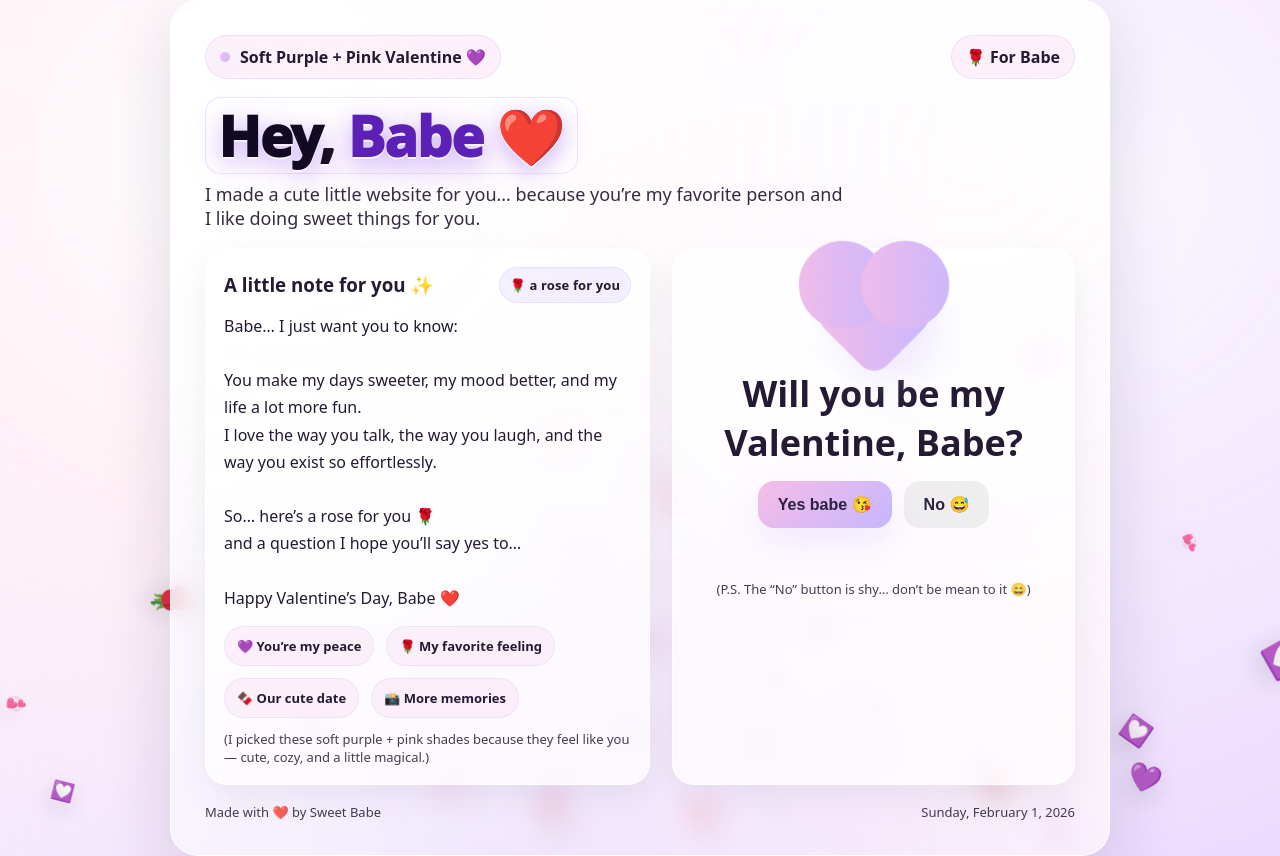
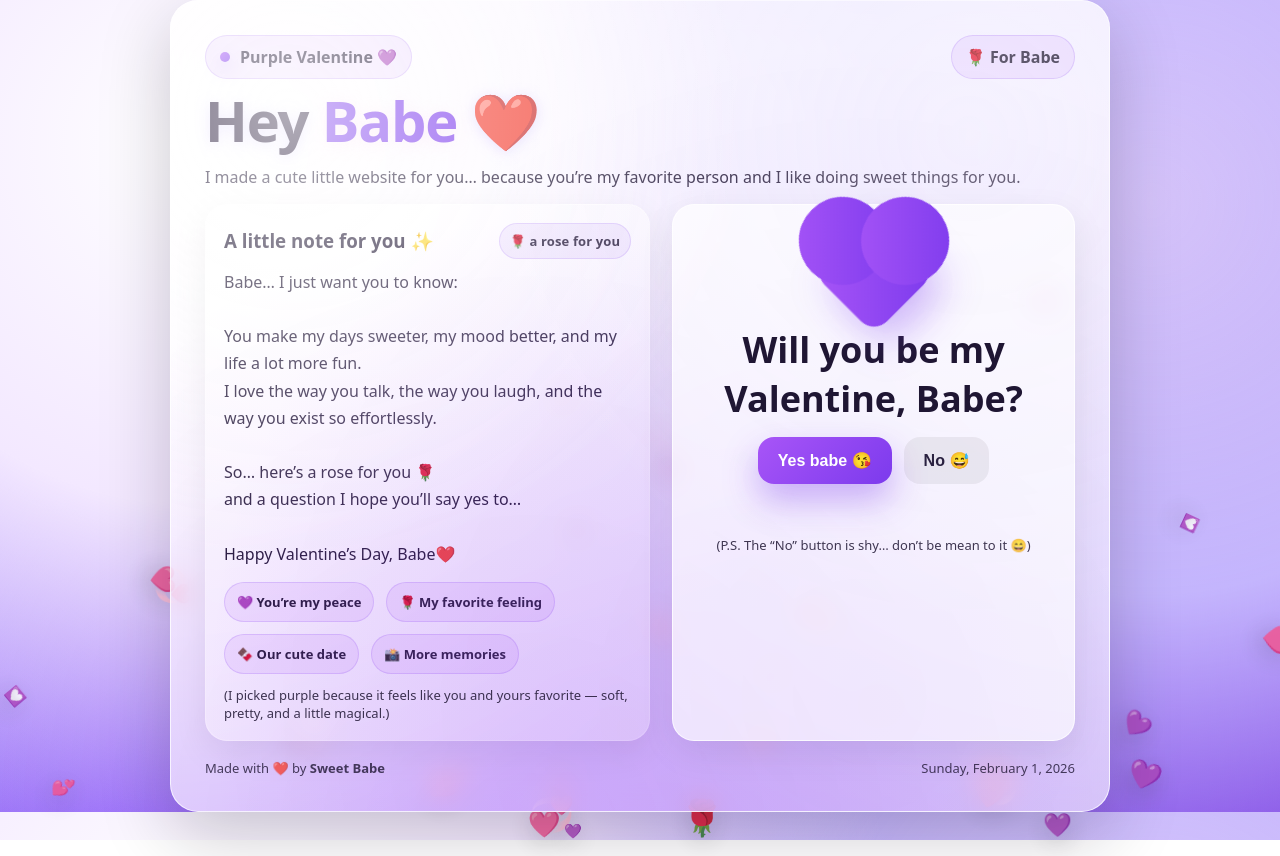
Before and after one commit to RudrakshSugandhi/Valentine, a plain HTML site: page index.html in a window 1280 px wide. Shown: the top 856 px of the page. Drawn offline with Linux system fonts and the light colour scheme.

Commit message:
Update styles and content for Valentine's theme

```diff
--- a/index.html
+++ b/index.html
@@ -6,18 +6,16 @@
   <title>For Babe ❤️ | Will You Be My Valentine?</title>
   <style>
     :root{
-      /* Softer lavender + blush (less bright background) */
-      --bg1:#fff1f7;      /* blush pink */
-      --bg2:#f3e8ff;      /* lavender mist */
-      --bg3:#e9d5ff;      /* light lilac */
-      --bg4:#c7b6ff;      /* gentle periwinkle */
-      --card: rgba(255,255,255,.80);
-      --text:#241a33;
-
-      /* Pastel accents */
-      --accent:#f5bde6;   /* pastel pink */
-      --accent2:#c7b6ff;  /* pastel purple */
-      --shadow: 0 22px 70px rgba(30, 18, 55, .14);
+      /* Purple palette */
+      --bg1:#f3e8ff;      /* lavender mist */
+      --bg2:#c4b5fd;      /* soft violet */
+      --bg3:#8b5cf6;      /* purple */
+      --bg4:#6d28d9;      /* deep purple */
+      --card: rgba(255,255,255,.72);
+      --text:#1f1633;
+      --accent:#a855f7;   /* bright purple */
+      --accent2:#7c3aed;  /* deeper */
+      --shadow: 0 22px 70px rgba(17, 11, 33, .22);
     }
 
     *{box-sizing:border-box}
@@ -30,10 +28,10 @@
       align-items:center;
       justify-content:center;
       background:
-        radial-gradient(circle at 18% 18%, rgba(255,255,255,.90) 0%, var(--bg1) 28%, transparent 60%),
-        radial-gradient(circle at 85% 22%, rgba(255,255,255,.75) 0%, var(--bg2) 30%, transparent 62%),
-        radial-gradient(circle at 45% 100%, rgba(245,189,230,.14) 0%, transparent 55%),
-        linear-gradient(135deg, var(--bg1) 0%, var(--bg2) 45%, var(--bg3) 100%);
+        radial-gradient(circle at 15% 18%, #ffffff 0%, var(--bg1) 28%, transparent 55%),
+        radial-gradient(circle at 90% 25%, rgba(255,255,255,.65) 0%, var(--bg2) 30%, transparent 58%),
+        radial-gradient(circle at 40% 100%, rgba(168,85,247,.22) 0%, transparent 55%),
+        linear-gradient(135deg, var(--bg2) 0%, var(--bg3) 55%, var(--bg4) 110%);
       overflow:hidden;
     }
 
@@ -43,8 +41,8 @@
       bottom:-40px;
       font-size: 18px;
       animation: floatUp linear infinite;
-      opacity: .88;
-      filter: drop-shadow(0 8px 12px rgba(0,0,0,.14));
+      opacity: .85;
+      filter: drop-shadow(0 8px 12px rgba(0,0,0,.18));
       user-select:none;
       pointer-events:none;
     }
@@ -60,8 +58,8 @@
       background:
         radial-gradient(circle at 18% 20%, rgba(255,255,255,.65) 0%, transparent 38%),
         radial-gradient(circle at 80% 22%, rgba(255,255,255,.35) 0%, transparent 42%),
-        radial-gradient(circle at 40% 95%, rgba(199,182,255,.22) 0%, transparent 55%),
-        radial-gradient(circle at 70% 80%, rgba(245,189,230,.18) 0%, transparent 60%);
+        radial-gradient(circle at 40% 95%, rgba(168,85,247,.25) 0%, transparent 55%),
+        radial-gradient(circle at 70% 80%, rgba(124,58,237,.18) 0%, transparent 60%);
       pointer-events:none;
     }
 
@@ -69,7 +67,7 @@
       width:min(940px, 92vw);
       background:var(--card);
       backdrop-filter: blur(12px);
-      border: 1px solid rgba(255,255,255,.70);
+      border: 1px solid rgba(255,255,255,.65);
       border-radius: 28px;
       padding: clamp(18px, 4vw, 34px);
       box-shadow: var(--shadow);
@@ -84,8 +82,6 @@
       justify-content:space-between;
       flex-wrap:wrap;
       margin-bottom: 6px;
-      position:relative;
-      z-index:1;
     }
 
     .badge{
@@ -94,58 +90,44 @@
       gap:10px;
       padding:10px 14px;
       border-radius:999px;
-      background: rgba(245,189,230,.22);
-      border: 1px solid rgba(199,182,255,.30);
+      background: rgba(168,85,247,.14);
+      border: 1px solid rgba(124,58,237,.22);
       font-weight:750;
-      position:relative;
-      z-index:1;
     }
     .badge .dot{
       width:10px;height:10px;border-radius:50%;
       background: linear-gradient(135deg, var(--accent), var(--accent2));
-      box-shadow: 0 8px 18px rgba(199,182,255,.35);
+      box-shadow: 0 8px 18px rgba(124,58,237,.38);
     }
 
-    /* Brighter greeting */
     h1{
     margin: 12px 0 8px;
     font-size: clamp(32px, 5vw, 56px);
     line-height: 1.05;
     letter-spacing: -0.02em;
 
+    font-weight: 900;
+    color: #1f1233; /* deeper purple */
+    text-shadow: 0 2px 14px rgba(167,139,250,.35); /* soft glow */
+    }
+  margin: 12px 0 8px;
+  font-size: clamp(32px, 5vw, 56px);
+  line-height: 1.05;
+  letter-spacing: -0.02em;
+
   font-weight: 950;
-      color: #120a22; /* higher contrast */
+  color: #120a22; /* much darker = higher contrast */
   text-shadow:
-        0 2px 0 rgba(255,255,255,.65),
-        0 6px 22px rgba(167,139,250,.55),
-        0 10px 34px rgba(245,189,230,.40);
-
-      display: inline-block;
-      padding: 8px 12px;
-      border-radius: 16px;
-      background: rgba(255,255,255,.55);
-      border: 1px solid rgba(199,182,255,.35);
-      position:relative;
-      z-index:1;
-    }
-
-    /* Make only "Babe" pop even more */
-    .name{
-      color:#5b21b6;
-      font-weight: 950;
-      text-shadow:
-        0 2px 0 rgba(255,255,255,.75),
-        0 8px 26px rgba(167,139,250,.65),
-        0 12px 40px rgba(245,189,230,.45);
+    0 2px 0 rgba(255,255,255,.65),     /* tiny highlight */
+    0 6px 22px rgba(167,139,250,.55),  /* purple glow */
+    0 10px 34px rgba(245,189,230,.40); /* pink glow */
 }
 
     .subtitle{
       font-size: clamp(15px, 2vw, 18px);
-      opacity:.92;
+      opacity:.9;
       max-width: 62ch;
       margin: 0 0 18px;
-      position:relative;
-      z-index:1;
     }
 
     .grid{
@@ -153,19 +135,17 @@
       grid-template-columns: 1.05fr .95fr;
       gap: 22px;
       margin-top: 10px;
-      position:relative;
-      z-index:1;
     }
     @media (max-width: 860px){
       .grid{ grid-template-columns: 1fr; }
     }
 
     .panel{
-      background: rgba(255,255,255,.72);
-      border: 1px solid rgba(255,255,255,.80);
+      background: rgba(255,255,255,.68);
+      border: 1px solid rgba(255,255,255,.75);
       border-radius: 22px;
       padding: 18px;
-      box-shadow: 0 12px 34px rgba(15, 10, 30, .06);
+      box-shadow: 0 12px 34px rgba(15, 10, 30, .08);
     }
 
     .panel h3{
@@ -182,8 +162,8 @@
       gap: 8px;
       padding: 8px 10px;
       border-radius: 999px;
-      background: rgba(199,182,255,.20);
-      border: 1px solid rgba(199,182,255,.28);
+      background: rgba(124,58,237,.10);
+      border: 1px solid rgba(124,58,237,.18);
       font-size: 13px;
       font-weight: 800;
       letter-spacing:.01em;
@@ -205,8 +185,8 @@
     .chip{
       padding:10px 12px;
       border-radius: 999px;
-      background: rgba(245,189,230,.20);
-      border: 1px solid rgba(199,182,255,.24);
+      background: rgba(168,85,247,.12);
+      border: 1px solid rgba(124,58,237,.18);
       font-weight:800;
       font-size: 13px;
     }
@@ -224,7 +204,7 @@
       transform: rotate(-45deg);
       background: linear-gradient(135deg, var(--accent), var(--accent2));
       border-radius: 18px;
-      box-shadow: 0 18px 38px rgba(199,182,255,.30);
+      box-shadow: 0 18px 38px rgba(124,58,237,.35);
       animation: pulse 1.8s ease-in-out infinite;
     }
     .heart:before, .heart:after{
@@ -267,12 +247,12 @@
 
     .yes{
       background: linear-gradient(135deg, var(--accent), var(--accent2));
-      color:#2a2140;
-      box-shadow: 0 16px 34px rgba(199,182,255,.26);
+      color:white;
+      box-shadow: 0 16px 34px rgba(124,58,237,.38);
     }
     .yes:hover{
       transform: translateY(-2px);
-      box-shadow: 0 22px 42px rgba(199,182,255,.34);
+      box-shadow: 0 22px 42px rgba(124,58,237,.48);
     }
 
     .no{
@@ -286,7 +266,7 @@
       font-size: 16px;
       font-weight: 900;
       min-height: 26px;
-      color: rgba(36,26,51,.95);
+      color: rgba(31,22,51,.95);
     }
 
     .footer{
@@ -295,10 +275,8 @@
       justify-content:space-between;
       flex-wrap:wrap;
       gap:10px;
-      opacity:.85;
+      opacity:.8;
       font-size: 13px;
-      position:relative;
-      z-index:1;
     }
 
     /* modal */
@@ -308,7 +286,7 @@
       display:none;
       align-items:center;
       justify-content:center;
-      background: rgba(10, 6, 20, .35);
+      background: rgba(10, 6, 20, .42);
       padding: 18px;
       z-index:10;
     }
@@ -318,7 +296,7 @@
       background:white;
       border-radius: 22px;
       padding: 20px;
-      box-shadow: 0 24px 70px rgba(0,0,0,.24);
+      box-shadow: 0 24px 70px rgba(0,0,0,.30);
       text-align:center;
       position:relative;
       overflow:hidden;
@@ -328,9 +306,9 @@
       position:absolute;
       inset:-60px;
       background:
-        radial-gradient(circle at 30% 20%, rgba(245,189,230,.28) 0%, transparent 42%),
-        radial-gradient(circle at 80% 30%, rgba(199,182,255,.22) 0%, transparent 45%),
-        radial-gradient(circle at 50% 110%, rgba(245,189,230,.20) 0%, transparent 55%);
+        radial-gradient(circle at 30% 20%, rgba(168,85,247,.25) 0%, transparent 40%),
+        radial-gradient(circle at 80% 30%, rgba(124,58,237,.18) 0%, transparent 45%),
+        radial-gradient(circle at 50% 110%, rgba(168,85,247,.22) 0%, transparent 55%);
       pointer-events:none;
     }
     .modal-card h3{
@@ -353,10 +331,16 @@
       position:relative;
     }
 
+    /* small link-style note */
     .tiny{
       margin-top: 12px;
       font-size: 13px;
       opacity:.85;
+    }
+    .name{
+  color: #7c3aed;
+  text-shadow: 0 2px 16px rgba(245,189,230,.35);
+  font-weight: 900;
 }
   </style>
 </head>
@@ -368,13 +352,11 @@
     <div class="aura"></div>
 
     <div class="top">
-      <div class="badge"><span class="dot"></span> Soft Purple + Pink Valentine 💜</div>
+      <div class="badge"><span class="dot"></span> Purple Valentine 💜</div>
       <div class="badge">🌹 For Babe</div>
     </div>
 
-    <!-- ✅ Updated greeting -->
-    <h1>Hey, <span id="herName" class="name">Babe</span> ❤️</h1>
-
+    <h1>Hey <span id="herName" class="name">Babe</span> ❤️</h1>
     <p class="subtitle">
       I made a cute little website for you… because you’re my favorite person and I like doing sweet things for you.
     </p>
@@ -396,7 +378,7 @@
         </div>
 
         <div class="tiny">
-          (I picked these soft purple + pink shades because they feel like you — cute, cozy, and a little magical.)
+          (I picked purple because it feels like you and yours favorite — soft, pretty, and a little magical.)
         </div>
       </div>
 
@@ -415,9 +397,8 @@
       </div>
     </div>
 
-    <!-- ✅ Updated footer -->
     <div class="footer">
-      <div>Made with ❤️ by Sweet Babe</div>
+      <div>Made with ❤️ by <b id="fromName">Me</b></div>
       <div id="dateLine"></div>
     </div>
   </div>
@@ -432,8 +413,12 @@
   </div>
 
   <script>
+    // =========================
+    // CONFIG (EDIT THIS PART)
+    // =========================
     const config = {
       herName: "Babe",
+      fromName: "Sweet Babe",
       note: `Babe… I just want you to know:
 
 You make my days sweeter, my mood better, and my life a lot more fun.
@@ -442,13 +427,14 @@ I love the way you talk, the way you laugh, and the way you exist so effortlessl
 So… here’s a rose for you 🌹
 and a question I hope you’ll say yes to…
 
-Happy Valentine’s Day, Babe ❤️`,
+Happy Valentine’s Day, Babe❤️`,
       yesMessage: "Okay then… it’s official 😌💜 You’re my Valentine, Babe. Date soon? 🌹",
       modalText: "You just made my whole day 😭💜 Now come here… I’m stealing a kiss 😘"
     };
 
     // set text
     document.getElementById("herName").textContent = config.herName;
+    document.getElementById("fromName").textContent = config.fromName;
     document.getElementById("note").textContent = config.note;
     document.getElementById("modalText").textContent = config.modalText;
 
@@ -459,12 +445,12 @@ Happy Valentine’s Day, Babe ❤️`,
 
     // floating hearts creation
     const hearts = document.querySelector(".hearts");
-    const heartChars = ["💜","💕","💟","💞","🌹","❤️"];
+    const heartChars = ["💜","💜","💜","💕","💟","💞","🌹"];
     for(let i=0;i<28;i++){
       const s=document.createElement("span");
       s.textContent = heartChars[Math.floor(Math.random()*heartChars.length)];
       s.style.left = Math.random()*100 + "vw";
-      s.style.animationDuration = (10 + Math.random()*10) + "s";
+      s.style.animationDuration = (9 + Math.random()*10) + "s";
       s.style.animationDelay = (Math.random()*6) + "s";
       s.style.fontSize = (14 + Math.random()*26) + "px";
       hearts.appendChild(s);
@@ -499,7 +485,7 @@ Happy Valentine’s Day, Babe ❤️`,
       const parent = noBtn.parentElement.getBoundingClientRect();
       const btn = noBtn.getBoundingClientRect();
       const maxX = parent.width - btn.width;
-      const maxY = 100;
+      const maxY = 100; // keep it near buttons area
       const x = Math.random() * maxX;
       const y = Math.random() * maxY;
       noBtn.style.position = "relative";
@@ -514,6 +500,7 @@ Happy Valentine’s Day, Babe ❤️`,
       if(e.target === modal) modal.classList.remove("open");
     });
 
+    // tiny confetti burst (no libraries)
     function burstConfetti(){
       const count = 120;
       for(let i=0;i<count;i++){
```
Lines whose indentation alone changed are shown as unchanged.
